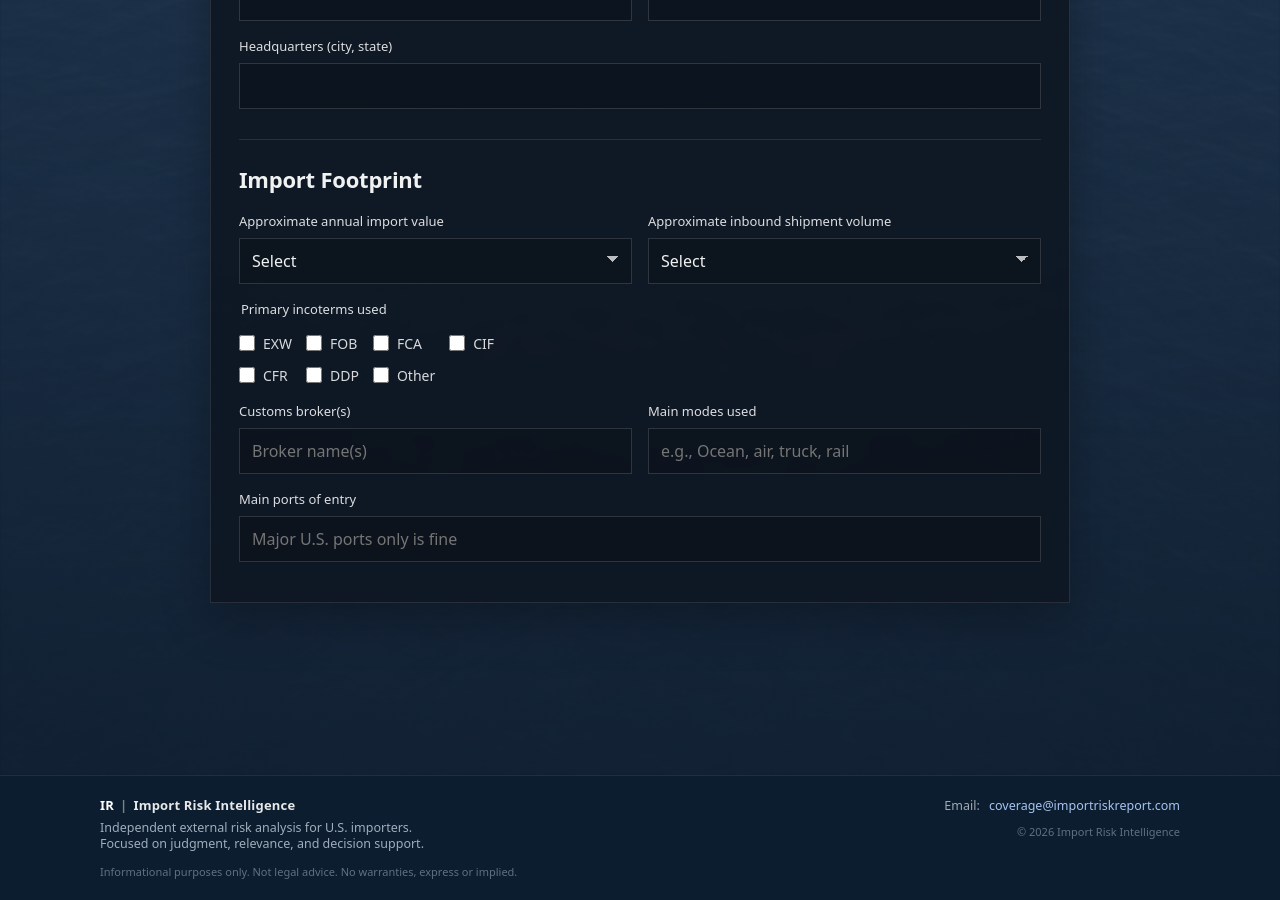
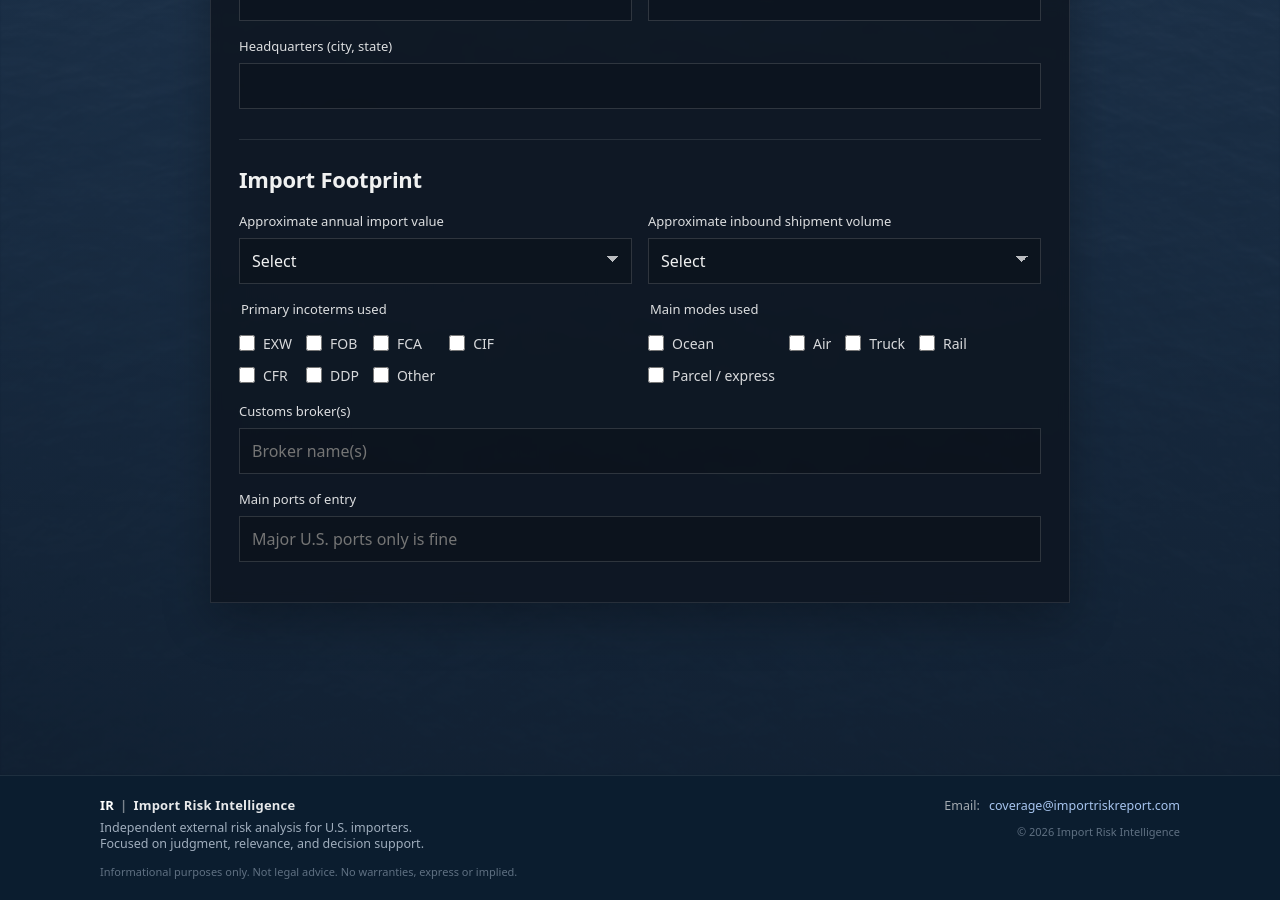
Before and after one commit to importrisk/import-risk-intelligence-site, a Jekyll site: the page built from client-profile.html, in a window 1280 px wide and 900 px high, scrolled down 851 px. Built offline with Jekyll 4.4.1, drawn with Linux system fonts in a browser that asks for light colours.

Commit message:
Update client-profile.html

```diff
--- a/client-profile.html
+++ b/client-profile.html
@@ -44,12 +44,12 @@ description: Private client profile form for configuring Import Risk Intelligenc
           </p>
         </div>
 
+        <form class="cp-form" action="#" method="post">
           <section class="cp-section" aria-labelledby="company-overview-title">
             <div class="cp-section-head">
               <h3 id="company-overview-title" class="cp-section-title">Company Overview</h3>
             </div>
 
-          <form class="cp-form" action="#" method="post">
             <div class="cp-row">
               <label class="cp-label" for="cp-company-name">Company name<span class="cp-required">*</span></label>
               <input class="cp-input" type="text" id="cp-company-name" name="company_name" required>
@@ -81,10 +81,10 @@ description: Private client profile form for configuring Import Risk Intelligenc
 
             <div class="cp-row">
               <label class="cp-label" for="cp-headquarters">Headquarters (city, state)</label>
-              <input class="cp-input" type="text" id="cp-headquarters" name="headquarters" aria-describedby="cp-headquarters-help">
+              <input class="cp-input" type="text" id="cp-headquarters" name="headquarters">
             </div>
-          </form>
           </section>
+
           <section class="cp-section" aria-labelledby="import-footprint-title">
             <div class="cp-section-head">
               <h3 id="import-footprint-title" class="cp-section-title">Import Footprint</h3>
@@ -117,6 +117,7 @@ description: Private client profile form for configuring Import Risk Intelligenc
               </div>
             </div>
 
+            <div class="cp-grid cp-grid-2">
               <div class="cp-row">
                 <fieldset class="cp-fieldset">
                   <legend class="cp-label">Primary incoterms used</legend>
@@ -159,7 +160,41 @@ description: Private client profile form for configuring Import Risk Intelligenc
                   </div>
                 </fieldset>
               </div>
-  <div class="cp-grid cp-grid-2">
+
+              <div class="cp-row">
+                <fieldset class="cp-fieldset">
+                  <legend class="cp-label">Main modes used</legend>
+
+                  <div class="cp-check-grid">
+                    <label class="cp-check">
+                      <input type="checkbox" name="modes[]" value="Ocean">
+                      <span>Ocean</span>
+                    </label>
+
+                    <label class="cp-check">
+                      <input type="checkbox" name="modes[]" value="Air">
+                      <span>Air</span>
+                    </label>
+
+                    <label class="cp-check">
+                      <input type="checkbox" name="modes[]" value="Truck">
+                      <span>Truck</span>
+                    </label>
+
+                    <label class="cp-check">
+                      <input type="checkbox" name="modes[]" value="Rail">
+                      <span>Rail</span>
+                    </label>
+
+                    <label class="cp-check">
+                      <input type="checkbox" name="modes[]" value="Parcel / express">
+                      <span>Parcel / express</span>
+                    </label>
+                  </div>
+                </fieldset>
+              </div>
+            </div>
+
             <div class="cp-row">
               <label class="cp-label" for="cp-brokers">Customs broker(s)</label>
               <input
@@ -169,18 +204,6 @@ description: Private client profile form for configuring Import Risk Intelligenc
                 name="customs_brokers"
                 placeholder="Broker name(s)"
               >
-    </div>
-
-    <div class="cp-row">
-      <label class="cp-label" for="cp-modes">Main modes used</label>
-      <input
-        class="cp-input"
-        type="text"
-        id="cp-modes"
-        name="main_modes"
-        placeholder="e.g., Ocean, air, truck, rail"
-      >
-    </div>
             </div>
 
             <div class="cp-row">
@@ -194,6 +217,7 @@ description: Private client profile form for configuring Import Risk Intelligenc
               >
             </div>
           </section>
+        </form>
       </div>
     </div>
   </section>
```
Lines whose indentation alone changed are shown as unchanged.
